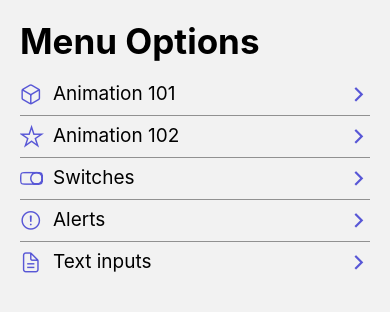
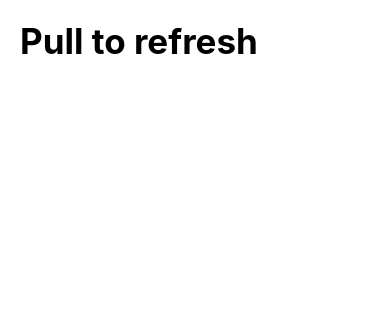
Before and after one commit to FranCarn/RNComponents, a React Native app: screen /PullToRefresh in a window 390 px wide. Shown: the top 312 px of the page. Built offline with nearby package versions, Linux system fonts and the light colour scheme.

Commit message:
refresh control screen

```diff
--- a/src/data/menuItems.ts
+++ b/src/data/menuItems.ts
@@ -26,4 +26,9 @@
     icon: 'document-text-outline',
     component: 'TextScreen',
   },
+  {
+    name: 'Pull to refresh',
+    icon: 'refresh-outline',
+    component: 'PullToRefresh',
+  },
 ];
--- a/src/navigation/Navigator.tsx
+++ b/src/navigation/Navigator.tsx
@@ -6,18 +6,24 @@
 import SwitchScreen from '../screens/SwitchScreen';
 import {AlertScreen} from '../screens/AlertScreen';
 import {TextScreen} from '../screens/TextScreen';
+import {PullToRefresh} from '../screens/PullToRefresh';
 
 const Stack = createStackNavigator();
 
 export const Navigator = () => {
   return (
-    <Stack.Navigator screenOptions={{headerShown: false}}>
+    <Stack.Navigator
+      screenOptions={{
+        headerShown: false,
+        cardStyle: {backgroundColor: '#fff'},
+      }}>
       <Stack.Screen name="Home" component={HomeScreen} />
       <Stack.Screen name="AlertScreen" component={AlertScreen} />
       <Stack.Screen name="Animation101" component={Animation101} />
       <Stack.Screen name="Animation102" component={Animation102} />
       <Stack.Screen name="SwitchScreen" component={SwitchScreen} />
       <Stack.Screen name="TextScreen" component={TextScreen} />
+      <Stack.Screen name="PullToRefresh" component={PullToRefresh} />
     </Stack.Navigator>
   );
 };
--- /dev/null
+++ b/src/screens/PullToRefresh.tsx
@@ -0,0 +1,26 @@
+import React, {useState} from 'react';
+import {View, RefreshControl, ScrollView} from 'react-native';
+import {HeaderTitle} from '../components/HeaderTitle';
+import {styles} from '../theme/appTheme';
+
+export const PullToRefresh = () => {
+  const [refreshing, setRefreshing] = useState(false);
+  const handleRefresh = React.useCallback(() => {
+    setRefreshing(true);
+    setTimeout(() => {
+      console.log('End of refresh');
+      setRefreshing(false);
+    }, 2000);
+  }, []);
+
+  return (
+    <ScrollView
+      refreshControl={
+        <RefreshControl refreshing={refreshing} onRefresh={handleRefresh} />
+      }>
+      <View style={styles.globalMargin}>
+        <HeaderTitle title="Pull to refresh" />
+      </View>
+    </ScrollView>
+  );
+};
```
